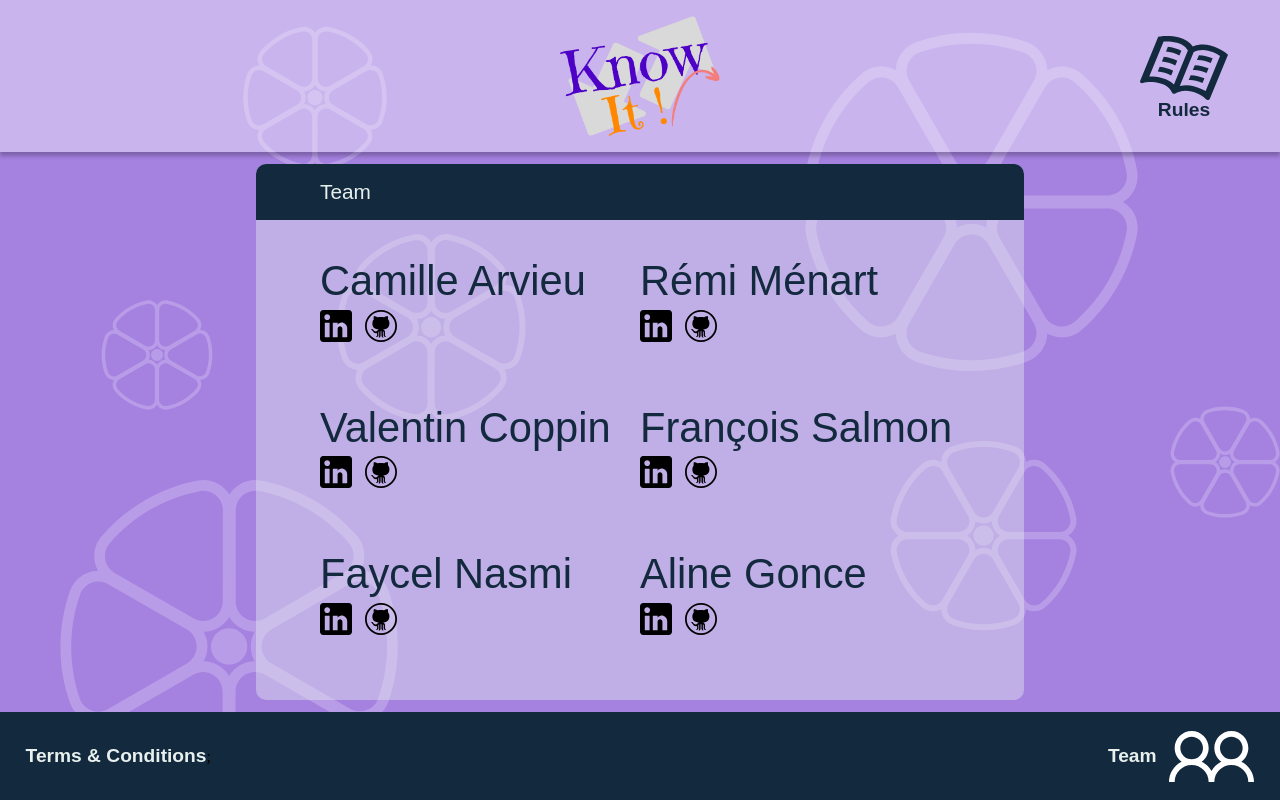
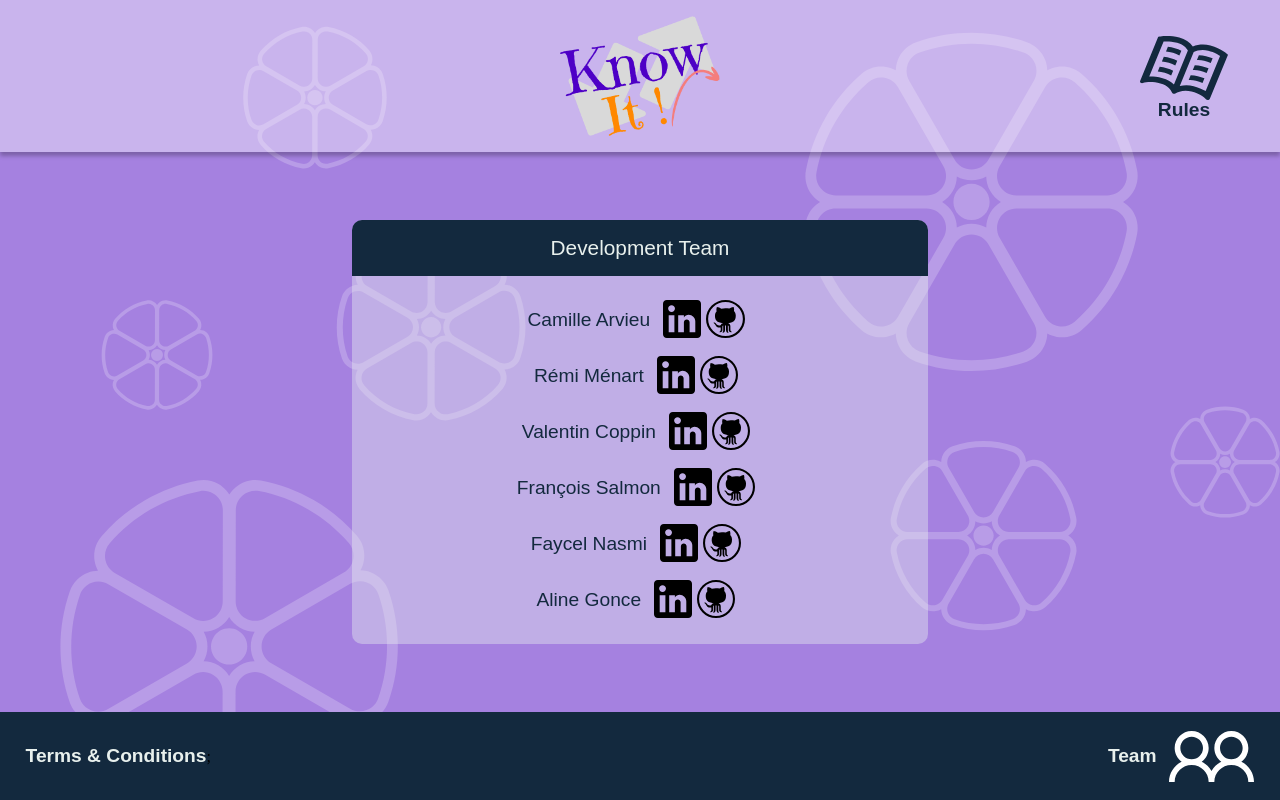
Before and after one commit to remi59800/Know-it, a React (Vite) app: page /team in a window 1280 px wide. Built offline with nearby package versions, Linux system fonts and the light colour scheme; a web font is replaced by a local one.

Commit message:
fixing bugs

```diff
--- a/src/AppStyle.jsx
+++ b/src/AppStyle.jsx
@@ -1,9 +1,6 @@
 import styled from "styled-components";
 
 export default styled.div`
-  header {
-    z-index:9;
-  }
   main {
     height: 76vh;
     display: flex;
@@ -11,8 +8,10 @@ export default styled.div`
     flex-direction: column;
     justify-content: center;
   }
+
   @media screen and (min-width: 700px) {
     main {
-    height: 70vh;
+      height: 70vh;
+    }
   }
 `;
--- a/src/components/Question/style.jsx
+++ b/src/components/Question/style.jsx
@@ -68,6 +68,7 @@ export default styled.div`
     section {
       width: 60vw;
     }
+  }
   @media screen and (min-width: 800px) {
     h4 {
       font-size: 1rem;
@@ -75,6 +76,7 @@ export default styled.div`
     section {
       width: 50vw;
     }
+  }
   @media screen and (min-width: 900px) {
     section {
       width: 440px;
--- a/src/pages/Legal/index.jsx
+++ b/src/pages/Legal/index.jsx
@@ -1,4 +1,25 @@
-// page for terms and conditions
+import SLegal from "./style";
+import LogoWild from "../../../public/images/wild-code-school-logo.png";
+
 export default function Legal() {
-  return <>I m Legal !</>;
+  return (
+    <SLegal>
+      <div>
+        <h5>
+          Website created as part of the web developer training at the Wild Code
+          School between February 2022 and July 2022.
+          <br />
+          <br />
+          API used for question generation: https://opentdb.com/api_config.php.
+        </h5>
+        <a
+          href="https://www.wildcodeschool.com/fr-FR/formations/formation-developpeur-web"
+          target="_blank"
+          rel="noreferrer"
+        >
+          <img src={LogoWild} alt="logo wild" />
+        </a>
+      </div>
+    </SLegal>
+  );
 }
--- a/src/pages/Legal/style.jsx
+++ b/src/pages/Legal/style.jsx
@@ -1 +1,27 @@
-// style for page terms and conditions
+import styled from "styled-components";
+
+export default styled.div`
+  div {
+    width: 70vw;
+    margin-top: 1rem;
+    display: flex;
+    flex-direction: column;
+    align-items: center;
+  }
+  h5 {
+    font-family: var(--font-family);
+    line-height: 1.8rem;
+    text-align: center;
+    font-size: 1.3rem;
+    margin-bottom: 2rem;
+  }
+  img {
+    border-radius: 20px;
+    max-width: 200px;
+  }
+  @media screen and (min-width: 600px) {
+    img {
+      max-width: 280px;
+    }
+  }
+`;
--- a/src/pages/Rules/index.jsx
+++ b/src/pages/Rules/index.jsx
@@ -11,8 +11,9 @@ export default function Rules() {
         <div className="rules-container">
           <div className="rules">
             <p>
-              Roll the dice to get started, then choose the correct answer. You
-              win the game when you correctly answer to one question of each
+              Roll the dice to get started, then choose the correct answer. If
+              you roll 1-2, easy question, 3-4: medium, 5-6: difficult. You win
+              the game when you correctly answer to one question of each
               category.
             </p>
             <p> Good Luck, Have Fun !</p>
--- a/src/pages/Rules/style.jsx
+++ b/src/pages/Rules/style.jsx
@@ -74,7 +74,7 @@ export default styled.section`
     }
     p {
       margin: 0;
-      padding-top: 2rem;
+      padding-top: 1.5rem;
     }
     .imgContainer {
       height: 220px;
--- a/src/pages/Team/index.jsx
+++ b/src/pages/Team/index.jsx
@@ -39,10 +39,12 @@ export default function Team() {
   return (
     <Style>
       <div className="team">
-        <h3 className="title">Team</h3>
-        <ul>
+        <div className="title-container">
+          <h3>Development Team</h3>
+        </div>
+        <div className="contact-container">
           {contacts.map((contact) => (
-            <li className="contact" key={contact.name}>
+            <div className="contact" key={contact.name}>
               <h2>{contact.name}</h2>
               <div className="links">
                 <a
@@ -62,9 +64,9 @@ export default function Team() {
                   <img className="icon" src={githubImg} alt="github-icon" />
                 </a>
               </div>
-            </li>
+            </div>
           ))}
-        </ul>
+        </div>
       </div>
     </Style>
   );
--- a/src/pages/Team/style.jsx
+++ b/src/pages/Team/style.jsx
@@ -2,82 +2,86 @@ import styled from "styled-components";
 
 export default styled.div`
   .team {
+    width: 80vw;
     border-radius: 10px;
     background-color: var(--white-opacity);
     font-family: var(--font-family);
-    font-size: 0.65rem;
+    margin-top: 1rem;
+    margin-bottom: 1rem;
   }
-  ul {
-    height: 55vh;
-    display: flex;
-    justify-content: center;
-  }
-  .contact {
-    color: var(--main-color);
-  }
-  .links {
-    padding-top: 1vh;
-    display: flex;
-    justify-content: space-between;
-  }
-  .icon {
-    aspect-ratio: 1/1;
-  }
-  .title {
+  .title-container {
     border-radius: 10px 10px 0 0;
     background-color: var(--main-color);
     color: var(--white-color);
     font-family: var(--font-family);
-    font-size: 1.3rem;
     height: 7vh;
     display: flex;
+    justify-content: center;
     align-items: center;
-    padding-left: 5vw;
   }
-  @media screen and (max-width: 700px) {
-    .team {
-      width: 90vw;
+  h3 {
+    font-size: 1.3rem;
   }
-    h2 {
-      width: 100%;
-    }
-    ul {
+  .contact-container {
+    box-sizing: border-box;
+    height: 100%;
+    padding-top: 1rem;
+    padding-bottom: 1rem;
+    display: flex;
+    align-items: center;
     flex-direction: column;
-      padding-top: 1vh;
+    font-size: 0.6rem;
   }
   .contact {
-      width: 90vw;
+    color: var(--main-color);
     text-align: center;
-      display: flex;
-      flex-wrap: wrap;
-      justify-content: center;
-      align-items: center;
-      margin-bottom: 1vh;
   }
   .links {
-      width: 20vw;
+    padding: 1vh;
   }
   .icon {
-      width: 7vw;
+    width: 5vw;
+    padding-left: 0.3rem;
+  }
+  @media screen and (min-width: 400px) {
+    .team {
+      width: 62vw;
+    }
+  }
+  @media screen and (min-width: 500px) {
+    .team {
+      width: 50vw;
+    }
+    .icon {
+      width: 3vw;
+      padding-left: 0.3rem;
     }
   }
   @media screen and (min-width: 700px) {
     .team {
-      width: 60vw;
-      font-size: 1.3rem;
+      width: 50vw;
     }
-    ul {
-      flex-wrap: wrap;
-      padding-top: 5vh;
+    .icon {
+      width: 3vw;
+      padding-left: 0.3rem;
+    }
+    .contact-container {
+      box-sizing: border-box;
+      height: 100%;
+      display: flex;
+      align-items: center;
+      flex-direction: column;
+      font-size: 0.6rem;
+      position: relative;
     }
     .contact {
-      width: 25vw;
+      display: flex;
+      align-items: center;
     }
-    .links {
-      width: 6vw;
   }
-    .icon {
-      width: 2.5vw;
+  @media screen and (min-width: 1000px) {
+    .team {
+      width: 45vw;
     }
   }
 `;
```
Also changed, not shown: public/images/wild-code-school-logo.png (added). Lines whose indentation alone changed are shown as unchanged.
